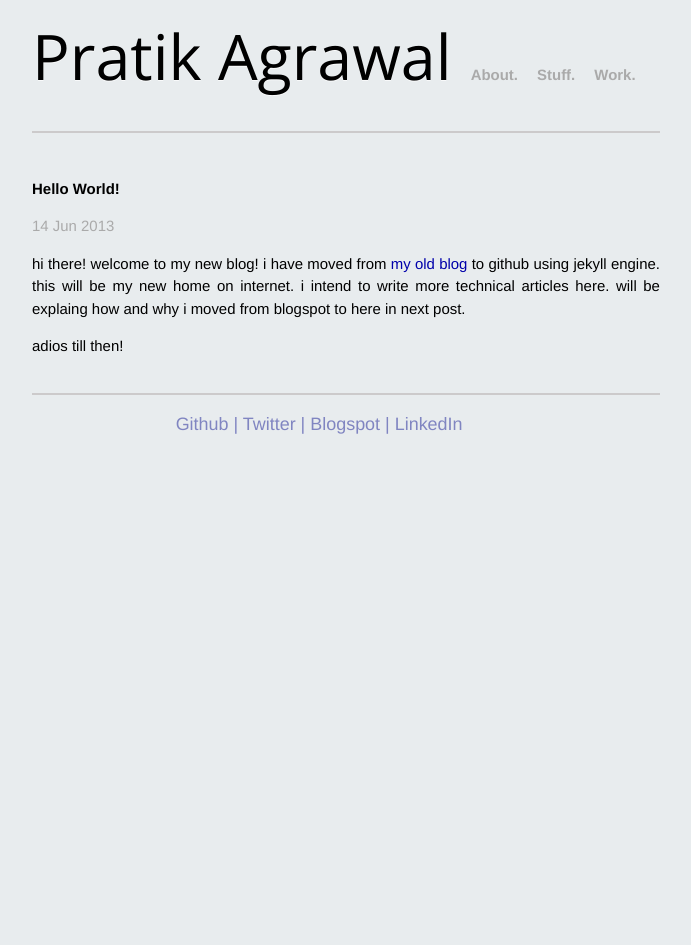
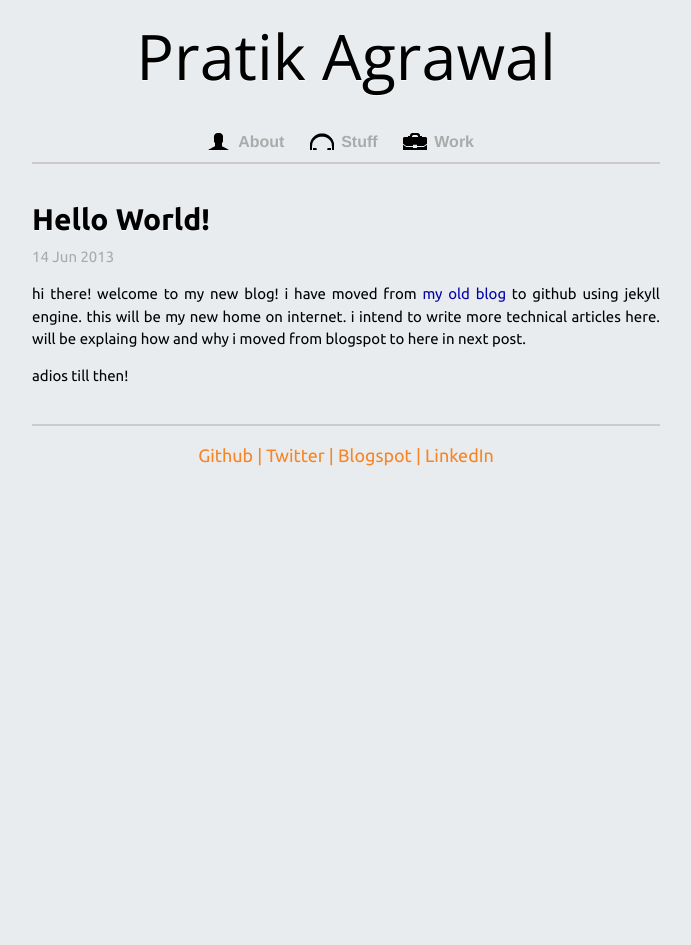
Before and after one commit to pratik98/pratik98.github.com, a Jekyll site: the page built from _posts/2013-06-13-HelloWorld.md, in a window 1280 px wide. Shown: the whole page, without its empty margins (294-985 px from the left). Built offline with Jekyll 4.4.1, drawn with Linux system fonts in a browser that asks for light colours; some web fonts are replaced.

Commit message:
add images and update style

```diff
--- a/_layouts/default.html
+++ b/_layouts/default.html
@@ -11,7 +11,8 @@
 <link href='http://fonts.googleapis.com/css?family=Ubuntu:400,700' rel='stylesheet' type='text/css'>
 
     <link type="text/css" rel="stylesheet" href="http://fonts.googleapis.com/css?family=Mate+SC|Oxygen"></link>
-	<link type="text/css" rel="stylesheet" href="http://fonts.googleapis.com/css?family=Open+Sans:400,300"></link><link type="text/css" rel="stylesheet" href="http://fonts.googleapis.com/css?family=Balthazar"></link>
+	<link type="text/css" rel="stylesheet" href="http://fonts.googleapis.com/css?family=Open+Sans:400,300"></link>
+	<link type="text/css" rel="stylesheet" href="http://fonts.googleapis.com/css?family=Balthazar"></link>
         <!-- Custom CSS -->
         <link rel="stylesheet" href="/css/main.css">
 
@@ -22,9 +23,11 @@
           <div class="site">
             <div class="header">
               <h1 class="title"><a href="/">{{ site.name }}</a></h1>
-              <a class="extra" href="/about.html">About.</a>
-			  <a class="extra" href="/stuff.html">Stuff.</a>
-			  <a class="extra" href="/work.html">Work.</a>
+			  <div class="nav">
+              <a class="extra" href="/about.html"><span class="icon-user">&nbsp;&nbsp;&nbsp;&nbsp;&nbsp;&nbsp;</span>About</a>
+			     <a class="extra" href="/stuff.html"><span class="icon-stuff">&nbsp;&nbsp;&nbsp;&nbsp;&nbsp;&nbsp;</span>Stuff</a>
+			     <a class="extra" href="/work.html"><span class="icon-work">&nbsp;&nbsp;&nbsp;&nbsp;&nbsp;&nbsp;</span>Work</a>
+			  </div>
             </div>
 
                 {{ content }}
--- a/_layouts/post.html
+++ b/_layouts/post.html
@@ -1,7 +1,7 @@
 ---
 layout: default
 ---
-<h2>{{ page.title }}</h2>
+<h2 class="post-title">{{ page.title }}</h2>
 <p class="meta">{{ page.date | date_to_string }}</p>
 
 <div class="post">
--- a/css/main.css
+++ b/css/main.css
@@ -87,7 +87,7 @@ border-bottom: 2px solid #CCCACB;
 }
 
 .site .header h1.title {
-  display: inline-block;
+  display: block;
   margin-bottom: 3em;
   text-align:center;
 
@@ -108,10 +108,29 @@ margin-bottom: 8px;
 .site .header h1.title a:hover {
   color: grey;
 }
-
+.site .header .nav {
+  display:block;
+ text-align: center;
+ font-size:16px;
+ margin-bottom: 8px;
+}
 .site .header a.extra {
   color: #aaa;
-  margin-left: 1em;
+  margin-right: 1em;
+  margin-left: 0.3em;
+  text-align: center;
+}
+.icon-user{
+	background:url("../images/user.png") no-repeat;
+	margin-right:0.3em;
+}
+.icon-stuff{
+	background:url("../images/headphones.png") no-repeat;
+	margin-right:0.3em;
+	}
+.icon-work{
+	background:url("../images/briefcase.png") no-repeat;
+	margin-right:0.3em;
 }
 
 .site .header a.extra:hover {
@@ -121,7 +140,9 @@ margin-bottom: 8px;
 .site .meta {
   color: #aaa;
 }
-
+.site p{
+ font-family: 'Ubuntu',serif;
+ }
 .site .footer {
   font-size: 120%;
   color: #666;
@@ -132,10 +153,14 @@ margin-bottom: 8px;
 
 .site .footer .contact {
   text-align:center;
-  margin-right: 3em;
+  /*margin-right: 3em;*/
 }
 
 .site .footer .contact a {
+ /* color: #;*/
+ color: #F78425;
+}
+.site .footer .contact a:hover{
   color: #8085C1;
 }
 
@@ -156,6 +181,15 @@ margin-bottom: 8px;
 /*****************************************************************************/
 
 /* standard */
+ .post-title  {
+font-family:'Ubuntu',serif;
+font-size:200%;
+text-shadow: 0px 1px 0px rgba(255, 255, 255, 0.75);
+
+}
+.post p {
+font-family:'Ubuntu',serif;
+}
 .post pre {
   border: 1px solid #ddd;
   background-color: #eef;
```
Also changed, not shown: images/briefcase.png (added), images/display.png (added), images/headphones.png (added), images/user.png (added).
